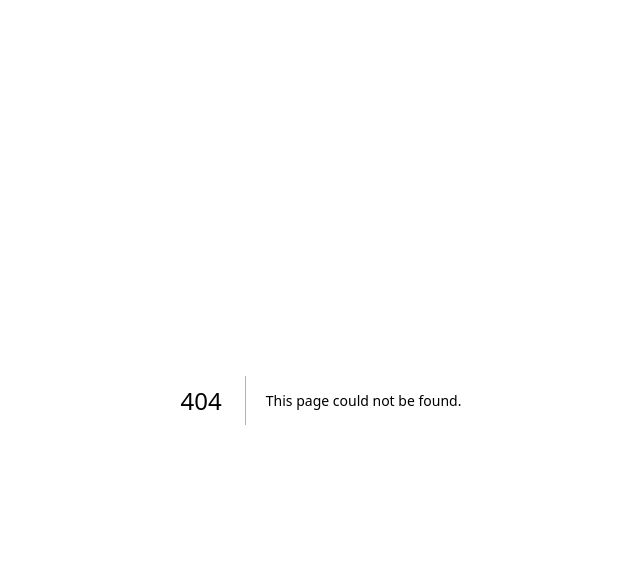
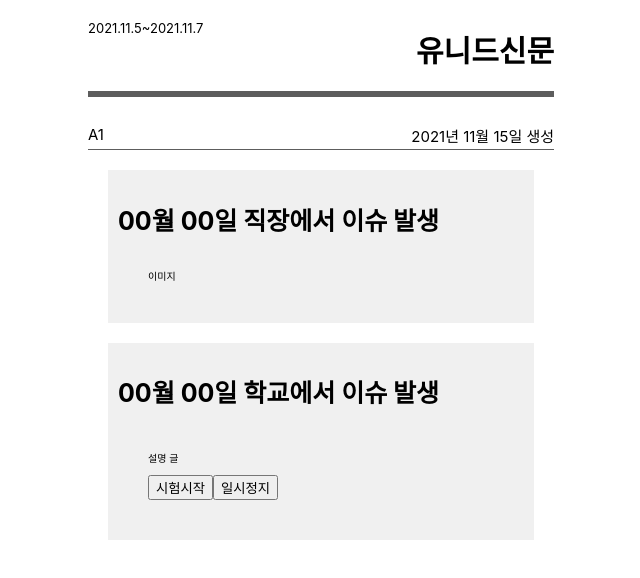
Before and after one commit to UniD-Hackathon-Team14/News-pirit, a Next.js app: page /newsletter in a window 1280 px wide. Before the commit this address had no page. Shown: the top 578 px of the page, without its empty margins (319-959 px from the left). Built offline with nearby package versions, Linux system fonts and the light colour scheme.

Commit message:
뉴스레터 페이지 js 추가

```diff
--- /dev/null
+++ b/pages/newsletter.js
@@ -0,0 +1,31 @@
+import React, { useEffect, useState, useCallback } from "react";
+import styles from '../styles/Newsletter.module.css'
+
+export default function Newsletter() {
+  return <div className={styles.container}>
+        <div className={styles.headerTitle}>
+            <p>2021.11.5~2021.11.7</p>
+            <h1>유니드신문</h1>
+        </div>
+        <div className={styles.headerInfo}>
+            <p>A1</p>
+            <p>2021년 11월 15일 생성</p>
+        </div>
+        <div className={styles.content}>
+            <div className={styles.imageContent}>
+                <h2>00월 00일 직장에서 이슈 발생</h2>
+                <div className={styles.imgContentBody}>
+                    이미지
+                </div>
+            </div>
+            <div className={styles.voiceContent}>
+                <h2>00월 00일 학교에서 이슈 발생</h2>
+                <div className={styles.voiceContentBody}>
+                    <p>설명 글</p>
+                    <button>시험시작</button>
+                    <button>일시정지</button>
+                </div>
+            </div>
+        </div>
+    </div>;
+}
```
